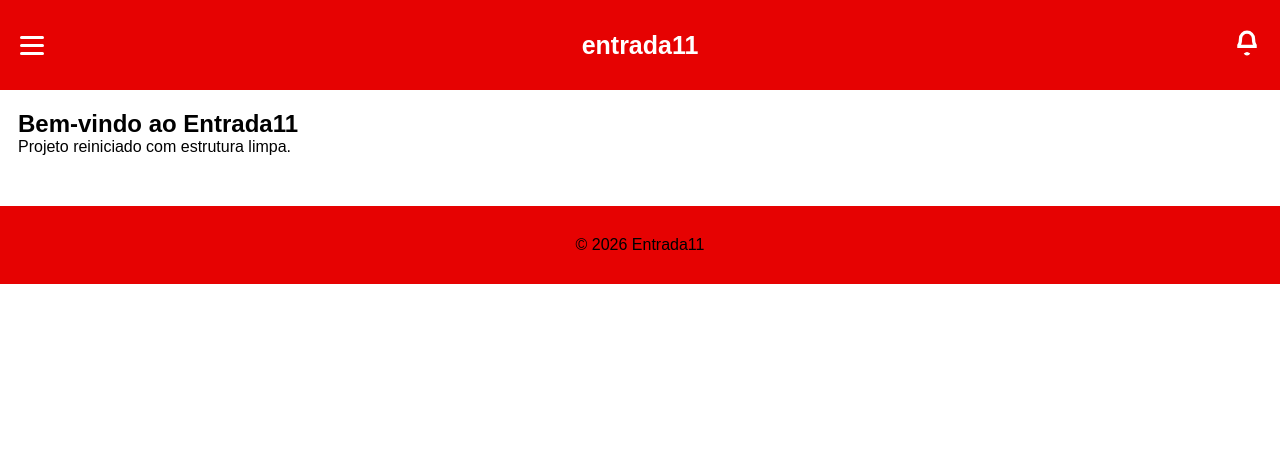
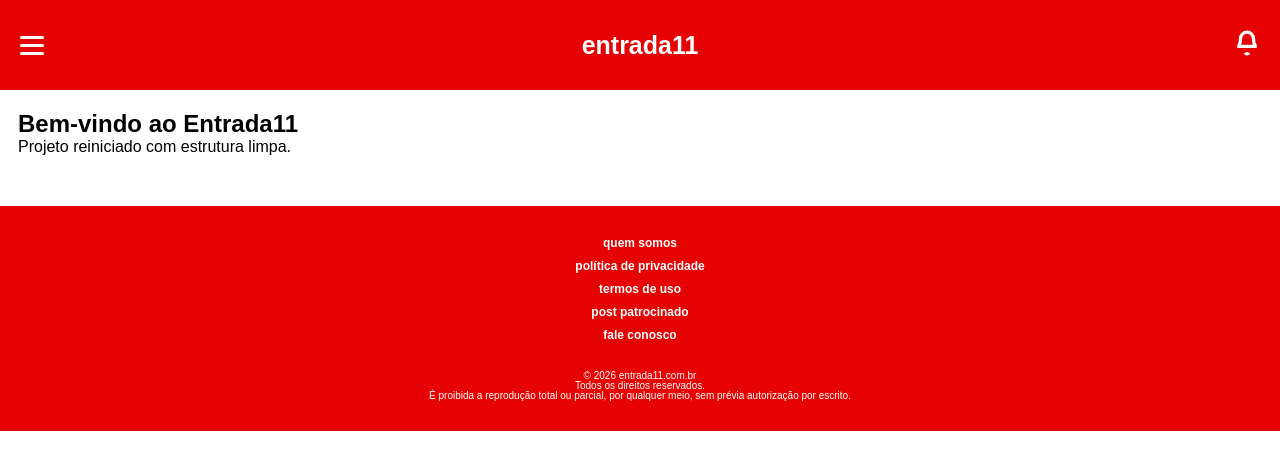
Before and after one commit to entrada11portal/entrada11portal.github.io, a Jekyll site: the page built from index.html, in a window 1280 px wide. Shown: the top 470 px of the page. Built offline with Jekyll 4.4.1, drawn with Linux system fonts in a browser that asks for light colours.

Commit message:
Update footer.html

```diff
--- a/_includes/footer.html
+++ b/_includes/footer.html
@@ -1,3 +1,14 @@
-<footer class="site-footer">
-  <p>© {{ site.time | date: "%Y" }} Entrada11</p>
+<footer>
+<div class="footer-links">
+    <a href="#">quem somos</a>
+    <a href="#">política de privacidade</a>
+    <a href="#">termos de uso</a>
+    <a href="#">post patrocinado</a>
+    <a href="#">fale conosco</a>
+</div>
+<div style="font-weight: 300; line-height: 1; font-size: 10px; margin-top: 25px; color: white; text-decoration: none;">
+    <p>© 2026 entrada11.com.br</p>
+    <p>Todos os direitos reservados.</p>
+    <p>É proibida a reprodução total ou parcial, por qualquer meio, sem prévia autorização por escrito.</p>
+</div>
 </footer>
```
